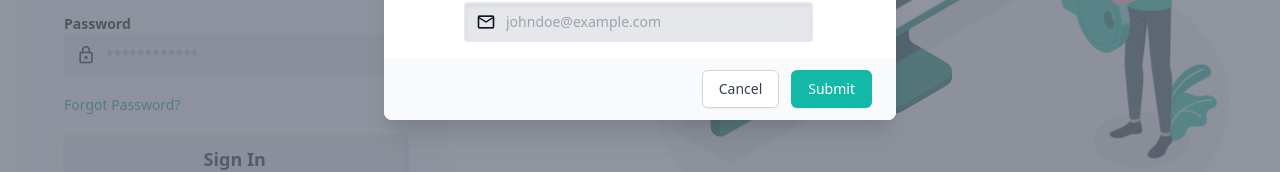
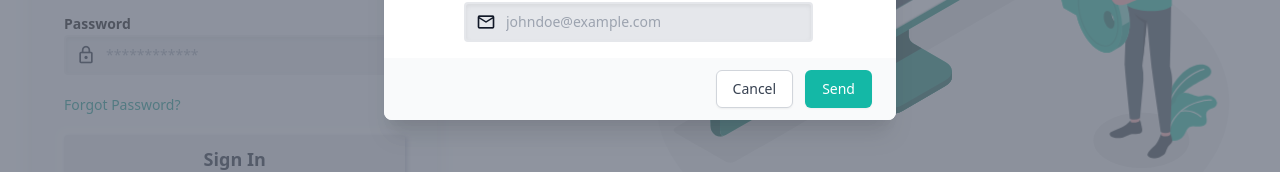
Before and after one commit to Ref-Bit/Fire-Auth, a React (Create React App) app: page /login in a window 1280 px wide. Both pictures are taken after a click on the element "Forgot Password?". Shown: the part 387-559 px from the top of the page. Built offline with nearby package versions, Linux system fonts and the light colour scheme; no server answers.

Commit message:
Added ResetPassword functionality

```diff
--- a/src/components/partials/ForgotPassword.js
+++ b/src/components/partials/ForgotPassword.js
@@ -1,22 +1,47 @@
 import { useEffect, useRef, useState, useCallback } from 'react';
+import { useAuth } from "../../contexts/Auth";
+import { toast } from 'react-toastify';
+import { Msg } from '..';
 
 export default function ForgotPassword() {
   const [show, setShow] = useState(false);
   const modalRef = useRef(null);
   const emailRef = useRef(null);
+  const { resetPassword } = useAuth();
+  const [loading, setLoading] = useState(false);
+
+  const hideModal = () => {
+    modalRef.current.classList.remove('fadeIn');
+    modalRef.current.classList.add('fadeOut');
+    setTimeout(() => {
+      setShow(false);
+    }, 500);
+  }
 
   const escPress = useCallback(
     e => {
-      if (e.key === 'Escape' && show) {
-        modalRef?.current.classList.remove('fadeIn');
-        modalRef?.current.classList.add('fadeOut');
-        setTimeout(() => {
-          setShow(false);
-        }, 500);
-      }
+      if (e.key === 'Escape' && show) hideModal();
     },
     [setShow, show]
   );
+
+  const handleClick = async (e) => {
+    e.preventDefault();
+
+    try {
+      setLoading(true);
+      await resetPassword(emailRef.current.value);
+      hideModal();
+      toast.success(<Msg msg="Check your inbox for further instructions" isError={false} />, {
+        toastId: "success",
+      });
+    } catch (err) {
+      toast.error(<Msg msg={err.message.toLowerCase()} isError={true} />, {
+        toastId: "error",
+      });
+    }
+    setLoading(false);
+  }
 
   useEffect(() => {
     document.addEventListener('keydown', escPress);
@@ -61,17 +86,11 @@ export default function ForgotPassword() {
                 </div>
               </div>
               <div className="bg-gray-50 px-4 py-3 sm:px-6 sm:flex sm:flex-row-reverse">
-                <button type="button" className="w-full inline-flex justify-center rounded-md border border-transparent shadow-sm px-4 py-2 bg-teal-500 text-base font-medium text-white hover:bg-teal-600 focus:outline-none focus:ring-2 focus:ring-offset-2 focus:ring-teal-700 sm:ml-3 sm:w-auto sm:text-sm transition duration-300">
-                  Submit
+                <button disabled={loading} onClick={handleClick} type="button" className="w-full inline-flex justify-center rounded-md border border-transparent shadow-sm px-4 py-2 bg-teal-500 text-base font-medium text-white hover:bg-teal-600 focus:outline-none focus:ring-2 focus:ring-offset-2 focus:ring-teal-700 sm:ml-3 sm:w-auto sm:text-sm transition duration-300">
+                  Send
                 </button>
                 <button
-                  onClick={() => {
-                    modalRef.current.classList.remove('fadeIn');
-                    modalRef.current.classList.add('fadeOut');
-                    setTimeout(() => {
-                      setShow(false);
-                    }, 500);
-                  }}
+                  onClick={hideModal}
                   type="button"
                   className="mt-3 w-full inline-flex justify-center rounded-md border border-gray-300 shadow-sm px-4 py-2 bg-white text-base font-medium text-gray-700 hover:bg-gray-50 focus:outline-none focus:ring-2 focus:ring-offset-2 focus:ring-gray-500 sm:mt-0 sm:ml-3 sm:w-auto sm:text-sm transition duration-300">
                   Cancel
--- a/src/contexts/Auth.js
+++ b/src/contexts/Auth.js
@@ -23,6 +23,10 @@ export default function AuthProvider({ children }) {
     return auth.signOut();
   }
 
+  function resetPassword(email) {
+    return auth.sendPasswordResetEmail(email);
+  }
+
   const autoClose = 2000;
 
   useEffect(() => {
@@ -33,7 +37,7 @@ export default function AuthProvider({ children }) {
     return unsubscribe;
   }, [])
 
-  const value = { autoClose, currentUser, signup, signin, signout }
+  const value = { autoClose, currentUser, signup, signin, signout, resetPassword }
 
   return (
     <AuthContext.Provider value={value}>
```
